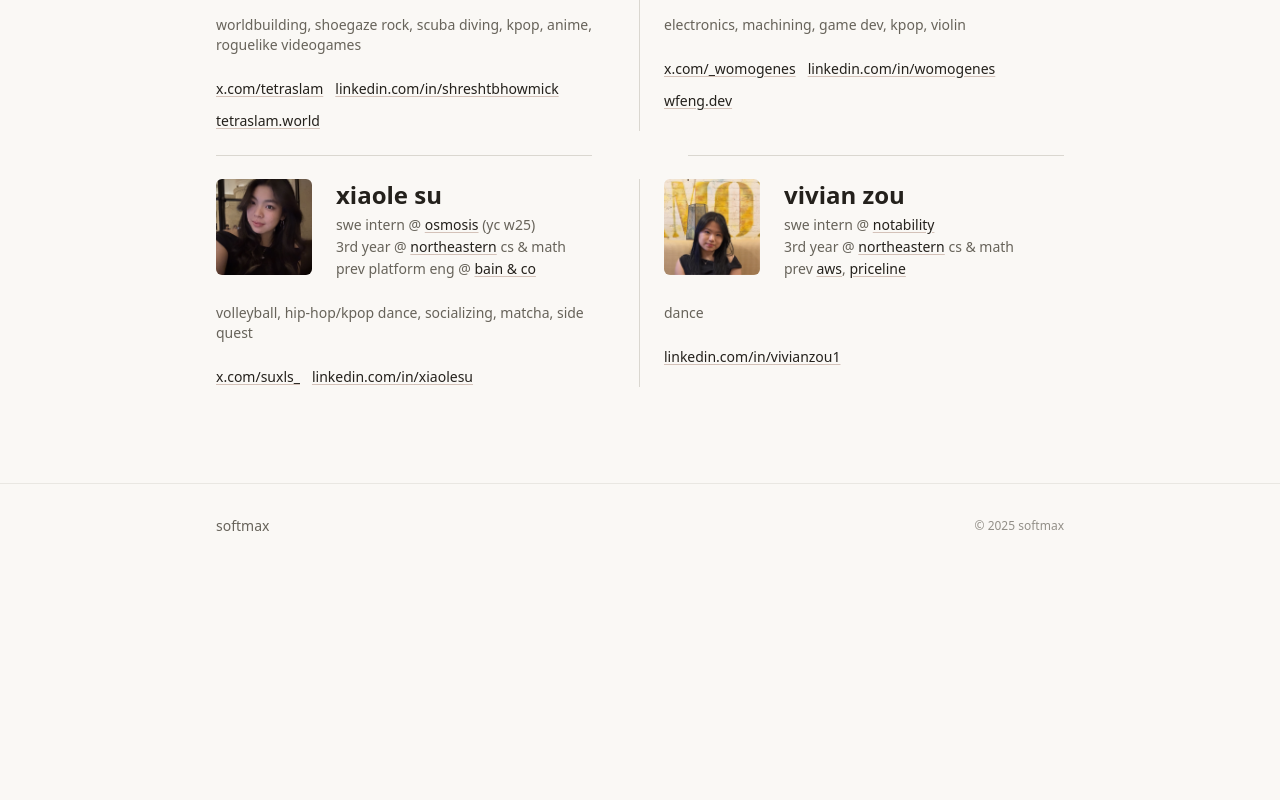
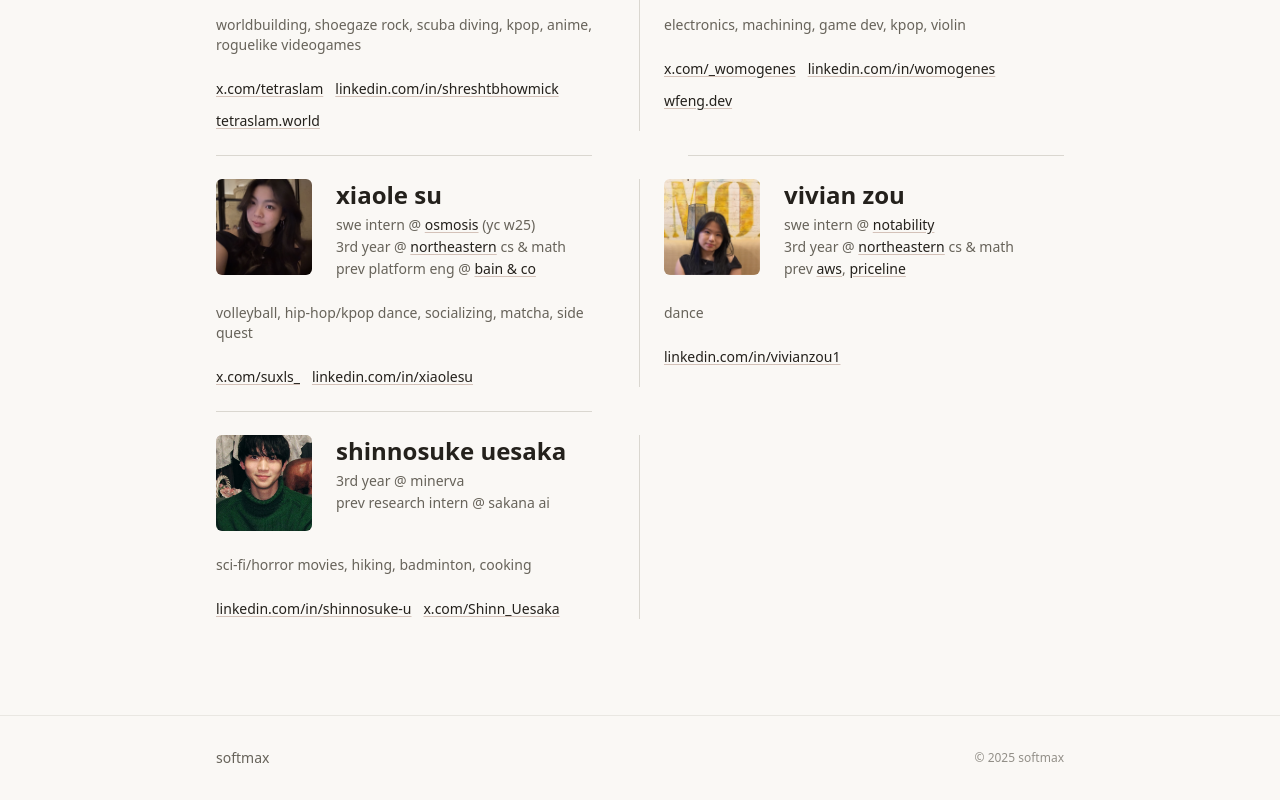
Before and after one commit to Tetraslam/softmax, a Next.js app: page /residents in a window 1280 px wide. Shown: the part 405-1205 px from the top of the page. Before the commit the page ends 973 px from the top, so only its background shows below. Built offline with nearby package versions, Linux system fonts and the light colour scheme.

Commit message:
added shinnosuke

```diff
--- a/src/app/residents/page.tsx
+++ b/src/app/residents/page.tsx
@@ -82,6 +82,24 @@ const residents = [
     ],
     links: [
       { label: "linkedin.com/in/vivianzou1", href: " https://www.linkedin.com/in/vivianzou1/" },
+    ],
+  },
+  {
+    name: "shinnosuke uesaka",
+    photo: "shinnosuke.png",
+    roles: [
+      "3rd year @ minerva",
+      "prev research intern @ sakana ai"
+    ],
+    hobbies: [
+      "sci-fi/horror movies",
+      "hiking",
+      "badminton",
+      "cooking"
+    ],
+    links: [
+      { label: "linkedin.com/in/shinnosuke-u", href: "https://www.linkedin.com/in/shinnosuke-u/" },
+      { label: "x.com/Shinn_Uesaka", href: "https://x.com/Shinn_Uesaka" },
     ],
   }
 ];
```
Also changed, not shown: public/residents/shinnosuke.png (added).
